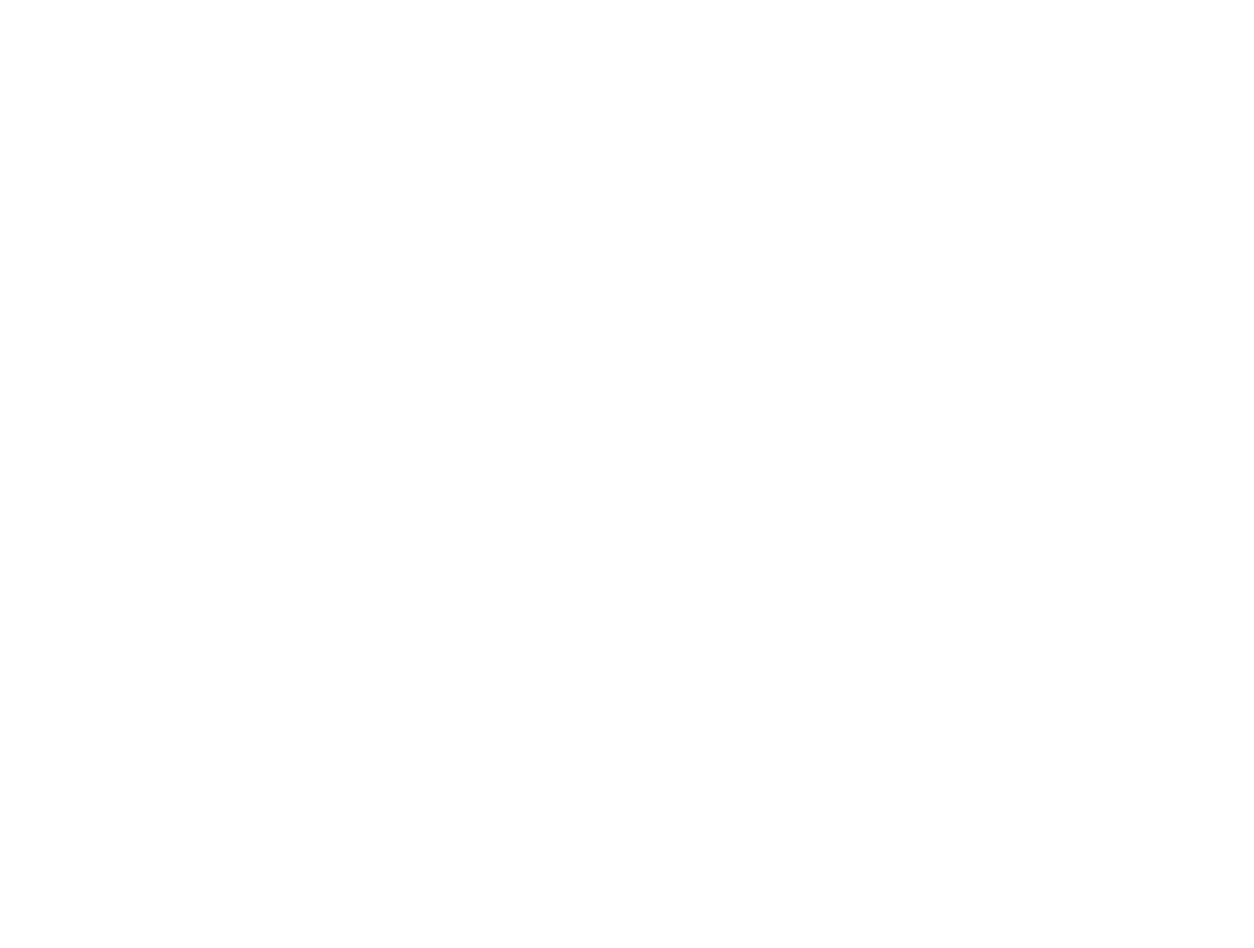
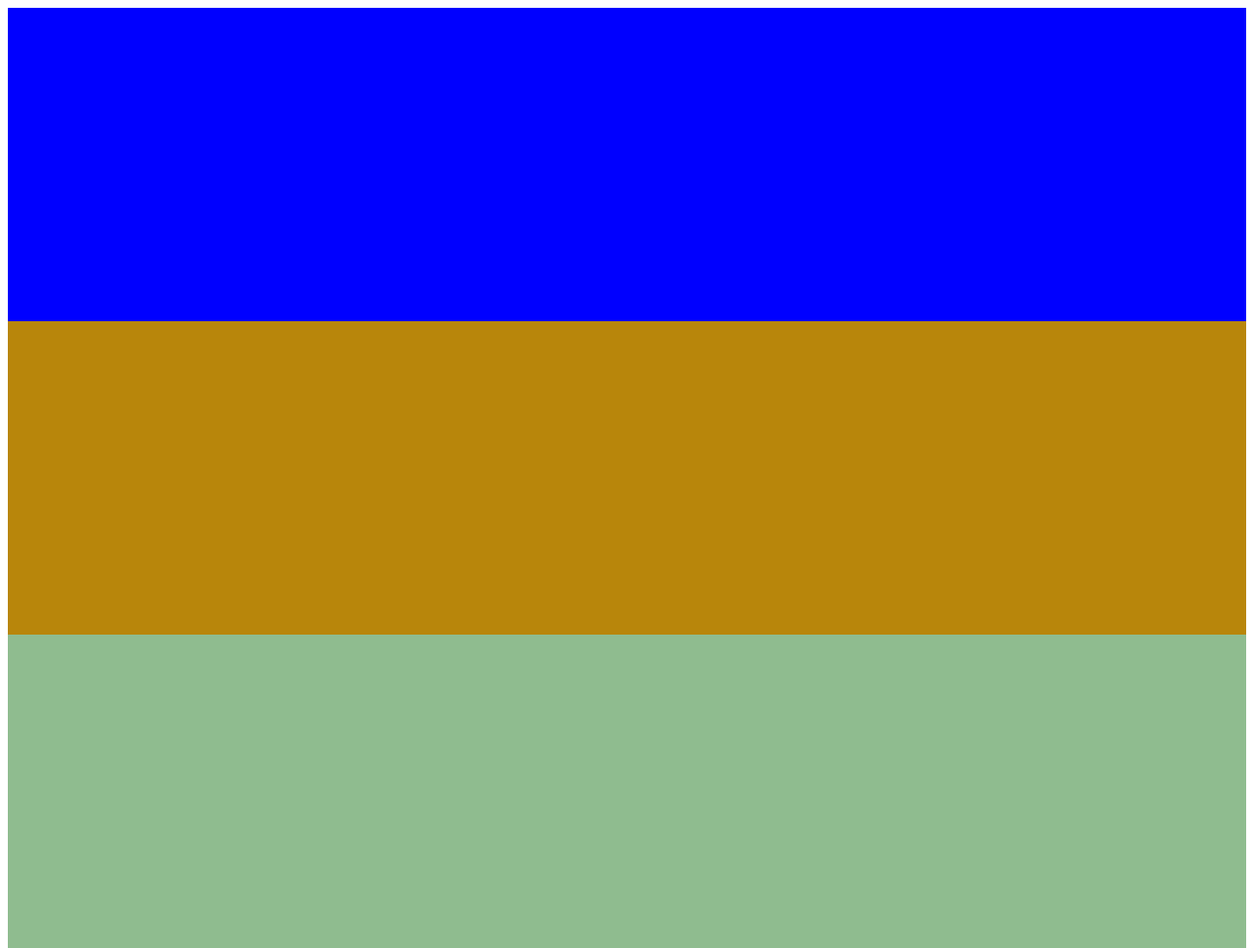
Before and after one commit to mujubalti/Web-dev, a plain HTML site: page flex.html in a window 1280 px wide. Shown: the whole page at 98% size. Before the commit the page ends 800 px from the top, so only its background shows below. Drawn offline with Linux system fonts and the light colour scheme; files whose address does not match are found by name.

Commit message:
add this file

```diff
--- a/flex.css
+++ b/flex.css
@@ -1,5 +1,29 @@
 .main{
     width: 100%;
     height: 100vh;
-background-color: antiquewhite;
+    background-color: rgb(186, 236, 236);
 }
+.sub{
+    width: 100%;
+    height: 40vh;
+    background-color: blue;
+    display: flex;
+    align-content: space-between;
+    justify-content: space-between;
+}
+.sub1{
+    width: 100%;
+    height: 40vh;
+background-color: darkgoldenrod;
+
+
+
+}
+.sub2{
+    width: 100%;
+    height: 40vh;
+background-color: darkseagreen;
+
+
+
+}
--- a/flex.html
+++ b/flex.html
@@ -7,6 +7,25 @@
     <link rel="stylesheet" href="../Web Development/flex.css">
 </head>
 <body>
-
+    <div class="main">
+         <div class="sub">
+            <div class="sb"></div>
+                        <div class="sb"></div>
+                                    <div class="sb"></div>
+                                                <div class="sb"></div>
+         </div>
+                  <div class="sub1">
+            <div class="sb"></div>
+                        <div class="sb"></div>
+                                    <div class="sb"></div>
+                                                <div class="sb"></div>
+         </div>
+                  <div class="sub2">
+            <div class="sb"></div>
+                        <div class="sb"></div>
+                                    <div class="sb"></div>
+                                                <div class="sb"></div>
+         </div>
+    </div>
 </body>
 </html>
```
